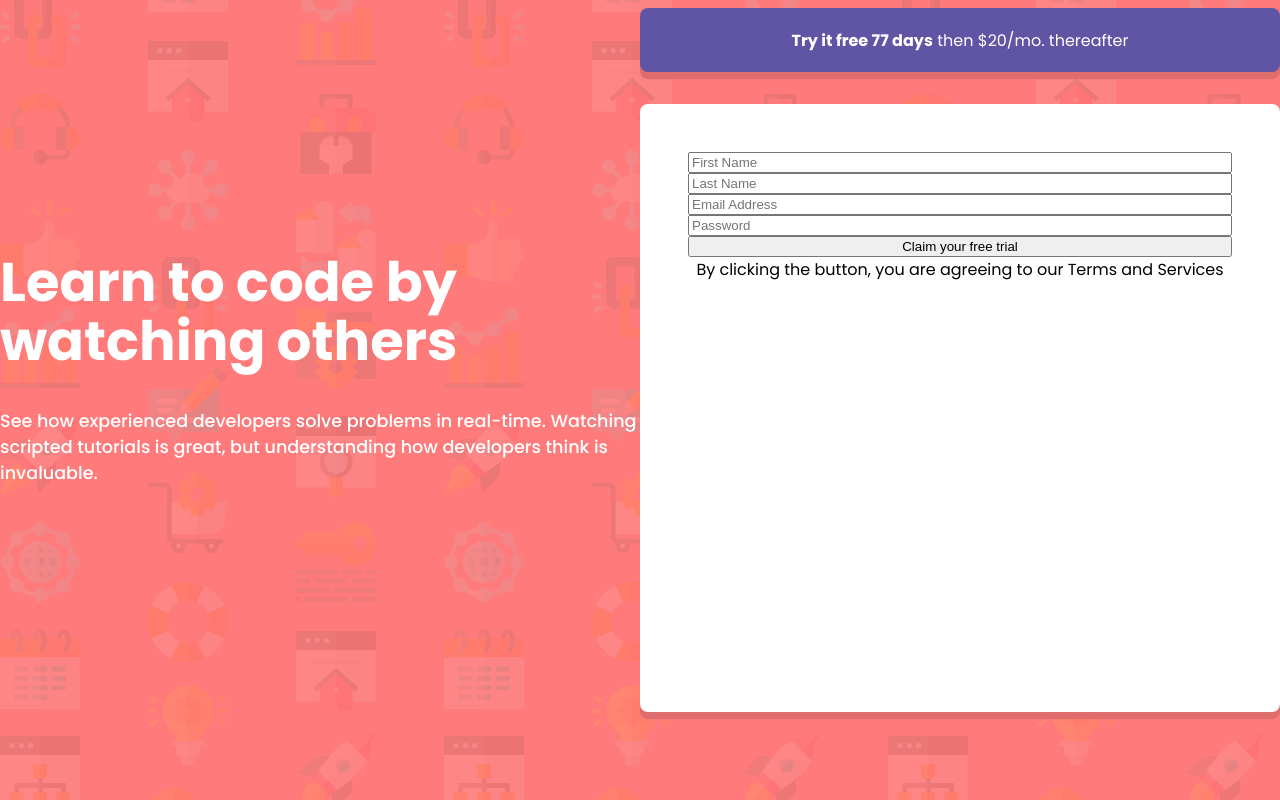
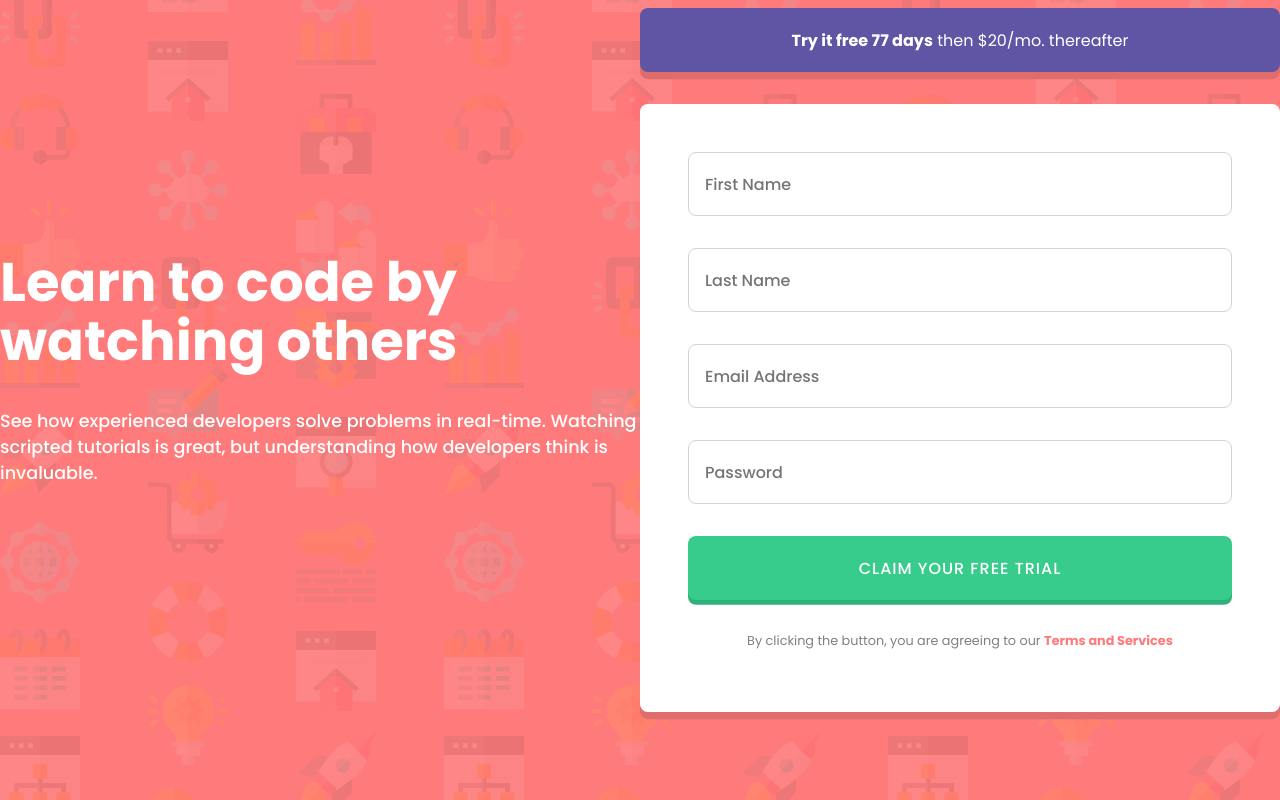
Before and after one commit to RoanMacmillan/intro-component-with-signup, a plain HTML site: page index.html in a window 1280 px wide. Drawn offline with Linux system fonts and the light colour scheme.

Commit message:
Completed HTML

```diff
--- a/index.html
+++ b/index.html
@@ -39,16 +39,19 @@
           <button id="try-btn"><strong>Try it free 77 days</strong> then $20/mo. thereafter</button>
         </div>
 
+
         <div class="bottom">
-          <input type="text" placeholder="First Name" required>
-          <input type="text" placeholder="Last Name" required>
-          <input type="text" placeholder="Email Address" required>
-          <input type="text" placeholder="Password" required>
+          <form action="#" class="signup-form">
+            <input type="text" placeholder="First Name" required>
+            <input type="text" placeholder="Last Name" required>
+            <input type="text" placeholder="Email Address" required>
+            <input type="text" placeholder="Password" required>
+            <input type="submit" id="btn2" value="Claim your free trial" aria-label="Submit">
+
+          </form>
 
 
-          <button>Claim your free trial</button>
-
-          <span>By clicking the button, you are agreeing to our Terms and Services</span>
+          <span class="terms">By clicking the button, you are agreeing to our <strong id="strong">Terms and Services</strong></span>
         </div>
       </div>
 
```
